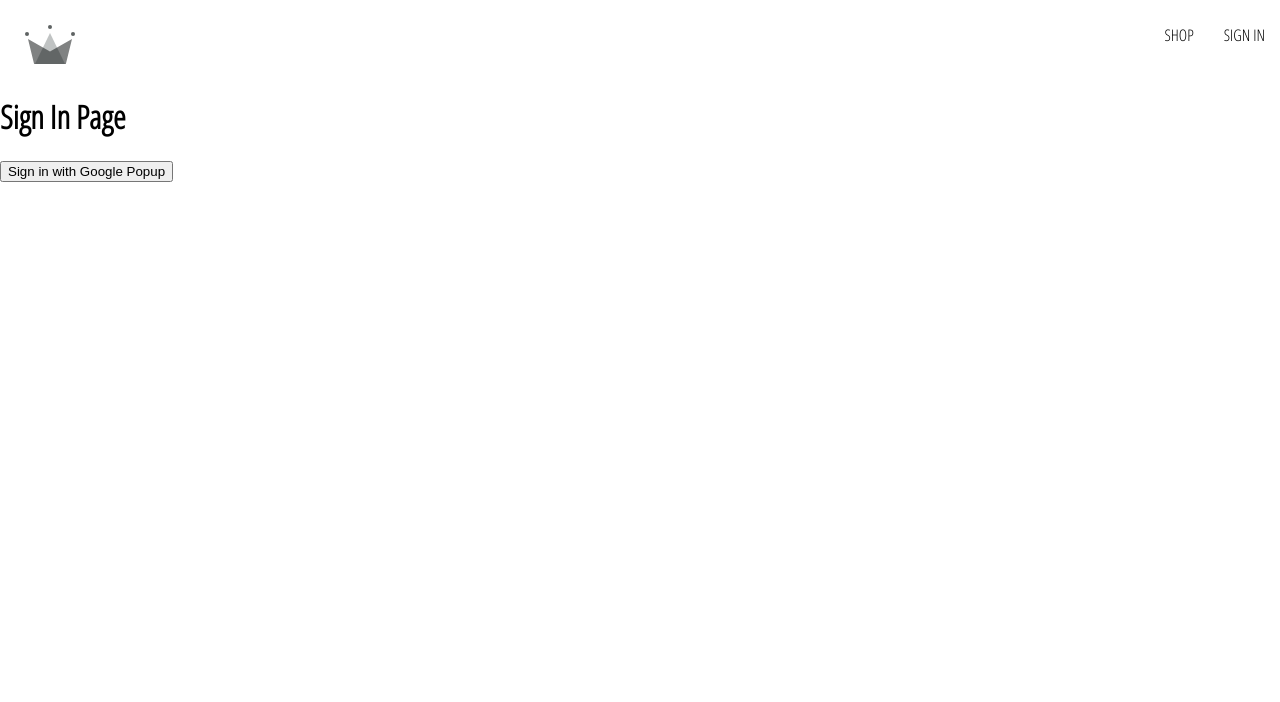
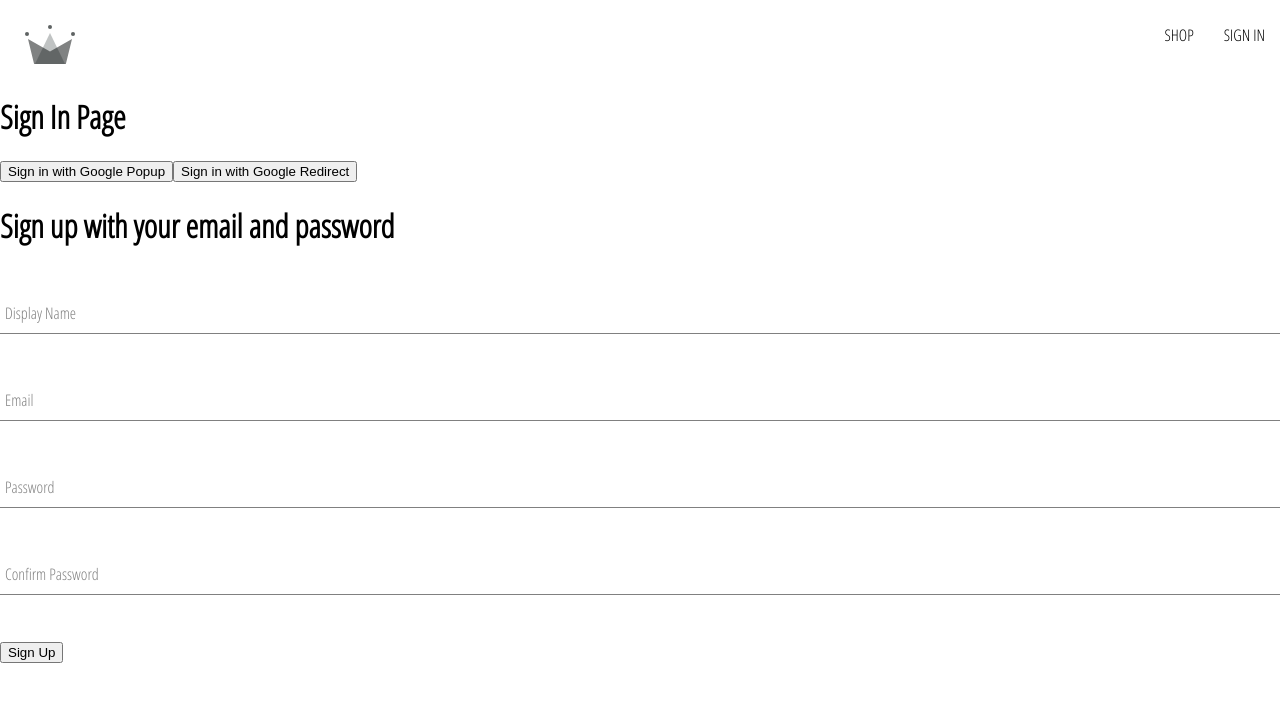
Before and after one commit to danj/crwn-clothing, a React (Create React App) app: page /sign-in in a window 1280 px wide. Shown: the top 702 px of the page. Built offline with nearby package versions, Linux system fonts and the light colour scheme.

Commit message:
added signup with email and FormInput

```diff
--- /dev/null
+++ b/src/components/form-input/form-input.component.jsx
@@ -0,0 +1,10 @@
+import ('./form-input.styles.scss');
+
+const FormInput = ({label, ...otherOptions}) => (
+    <div className="group">
+        <input className="form-input" {...otherOptions} />
+        <label className={`${otherOptions.value.length ? 'shrink' : ''} form-input-label`}>{label}</label>
+    </div>
+);
+
+export default FormInput;
--- /dev/null
+++ b/src/components/form-input/form-input.styles.scss
@@ -0,0 +1,54 @@
+$sub-color: grey;
+$main-color: black;
+
+@mixin shrinkLabel {
+  top: -14px;
+  font-size: 12px;
+  color: $main-color;
+}
+
+.group {
+  position: relative;
+  margin: 45px 0;
+
+  .form-input {
+    background: none;
+    background-color: white;
+    color: $sub-color;
+    font-size: 18px;
+    padding: 10px 10px 10px 5px;
+    display: block;
+    width: 100%;
+    border: none;
+    border-radius: 0;
+    border-bottom: 1px solid $sub-color;
+    margin: 25px 0;
+
+    &:focus {
+      outline: none;
+    }
+
+    &:focus ~ .form-input-label {
+      @include shrinkLabel();
+    }
+  }
+
+  input[type='password'] {
+    letter-spacing: 0.3em;
+  }
+
+  .form-input-label {
+    color: $sub-color;
+    font-size: 16px;
+    font-weight: normal;
+    position: absolute;
+    pointer-events: none;
+    left: 5px;
+    top: 10px;
+    transition: 300ms ease all;
+
+    &.shrink {
+      @include shrinkLabel();
+    }
+  }
+}
--- /dev/null
+++ b/src/components/sign-up-form/sign-up-form.component.jsx
@@ -0,0 +1,61 @@
+import {useState} from "react";
+import {createAuthUserWithEmailAndPassword, getOrCreateUserDocumentFromAuth} from "../../utils/firebase/firebase.utils";
+import FormInput from "../form-input/form-input.component";
+
+const defaultFormFields = {
+    displayName: '',
+    email: '',
+    password: '',
+    confirmPassword: ''
+}
+
+const SignUpForm = () => {
+    const [formFields, setFormFields] = useState(defaultFormFields);
+    const { displayName, email, password, confirmPassword } = formFields;
+
+    const handleChange = (event) => {
+        const { name, value } = event.target;
+        setFormFields({...formFields, [name]: value});
+    }
+
+    const handleSubmit = async (event) => {
+        event.preventDefault();
+        if (!displayName || !email.length || !password) {
+            console.log("all fields required");
+            return
+        }
+
+        if (confirmPassword != password) {
+            console.log("passwords don't match");
+            return
+        }
+
+        try {
+            const userAuth = await createAuthUserWithEmailAndPassword(email, password);
+            const userDoc = await getOrCreateUserDocumentFromAuth(userAuth, { displayName });
+            console.log(userDoc);
+        }
+        catch (error) {
+            if (error.code === 'auth/email-already-in-use') {
+                alert('Email already in use!');
+            }
+
+            console.log('Error with sign up', error.message);
+        }
+    }
+
+    return (
+        <div>
+            <h1>Sign up with your email and password</h1>
+            <form onSubmit={handleSubmit}>
+                <FormInput label="Display Name" required name="displayName" type="text" onChange={handleChange} value={displayName}/>
+                <FormInput label="Email" required name="email" type="email" onChange={handleChange} value={email}/>
+                <FormInput label="Password" required name="password" type="password" onChange={handleChange} value={password}/>
+                <FormInput label="Confirm Password" required name="confirmPassword" type="password" onChange={handleChange} value={confirmPassword}/>
+                <button type="submit">Sign Up</button>
+            </form>
+        </div>
+    )
+}
+
+export default SignUpForm;
--- a/src/routes/sign-in/sign-in.component.jsx
+++ b/src/routes/sign-in/sign-in.component.jsx
@@ -1,13 +1,32 @@
-import {signInWithGooglePopup, getOrCreateUserDocumentFromAuth } from '../../utils/firebase/firebase.utils';
+import { getRedirectResult } from 'firebase/auth';
+import {useEffect} from "react";
+import {
+    auth,
+    signInWithGooglePopup,
+    getOrCreateUserDocumentFromAuth,
+    signInWithGoogleRedirect
+} from '../../utils/firebase/firebase.utils';
+import SignUpForm from "../../components/sign-up-form/sign-up-form.component";
+
 
 const SignIn = () => {
+    useEffect( () => {
+        async function tryLogin() {
+            const response = await getRedirectResult(auth);
+            if (response) {
+                console.log(`Logged in as ${response.user.displayName}`);
+                const userDocRef = await getOrCreateUserDocumentFromAuth(response.user);
+            } else {
+                console.log('Not logged in');
+            }
+        }
+        tryLogin();
+    }, []);
+
     const logGoogleUser = async () => {
         try {
             const response = await signInWithGooglePopup();
-            console.log(response);
-
-            const userAuth = response.user;
-            getOrCreateUserDocumentFromAuth(userAuth);
+            const userDocRef = getOrCreateUserDocumentFromAuth(response.user);
         }
         catch (e) {
             console.log(e);
@@ -18,6 +37,8 @@
         <div>
             <h1>Sign In Page</h1>
             <button onClick={logGoogleUser}>Sign in with Google Popup</button>
+            <button onClick={signInWithGoogleRedirect}>Sign in with Google Redirect</button>
+            <SignUpForm />
         </div>
     );
 }
--- a/src/utils/firebase/firebase.utils.js
+++ b/src/utils/firebase/firebase.utils.js
@@ -1,5 +1,5 @@
 import { initializeApp } from 'firebase/app';
-import { getAuth, signInWithRedirect, signInWithPopup, GoogleAuthProvider } from 'firebase/auth'
+import { getAuth, signInWithRedirect, signInWithPopup, GoogleAuthProvider, createUserWithEmailAndPassword } from 'firebase/auth'
 import { getFirestore, doc, getDoc, setDoc } from 'firebase/firestore'
 
 // Your web app's Firebase configuration
@@ -22,12 +22,13 @@
 
 export const auth = getAuth();
 export const signInWithGooglePopup = () => signInWithPopup(auth, provider);
+export const signInWithGoogleRedirect = () => signInWithRedirect(auth, provider);
 
 
 // Firestore
 export const db = getFirestore();
 
-export const getOrCreateUserDocumentFromAuth = async (userAuth) => {
+export const getOrCreateUserDocumentFromAuth = async (userAuth, additionalInformation = {}) => {
     const userDocRef = doc(db, 'users', userAuth.uid);
     const userSnapshot = await getDoc(userDocRef);
 
@@ -38,7 +39,8 @@
             await setDoc(userDocRef, {
                 displayName,
                 email,
-                createdAt
+                createdAt,
+                ...additionalInformation,
             });
         }
         catch (error) {
@@ -48,3 +50,12 @@
 
     return userDocRef;
 }
+
+export const createAuthUserWithEmailAndPassword = async (email, password) => {
+    if (!email || !password) {
+        return;
+    }
+
+    const response = await createUserWithEmailAndPassword(auth, email, password);
+    return response.user;
+}
```
Also changed, not shown: src/components/sign-up-form/sign-up-form.styles.scss (added).
